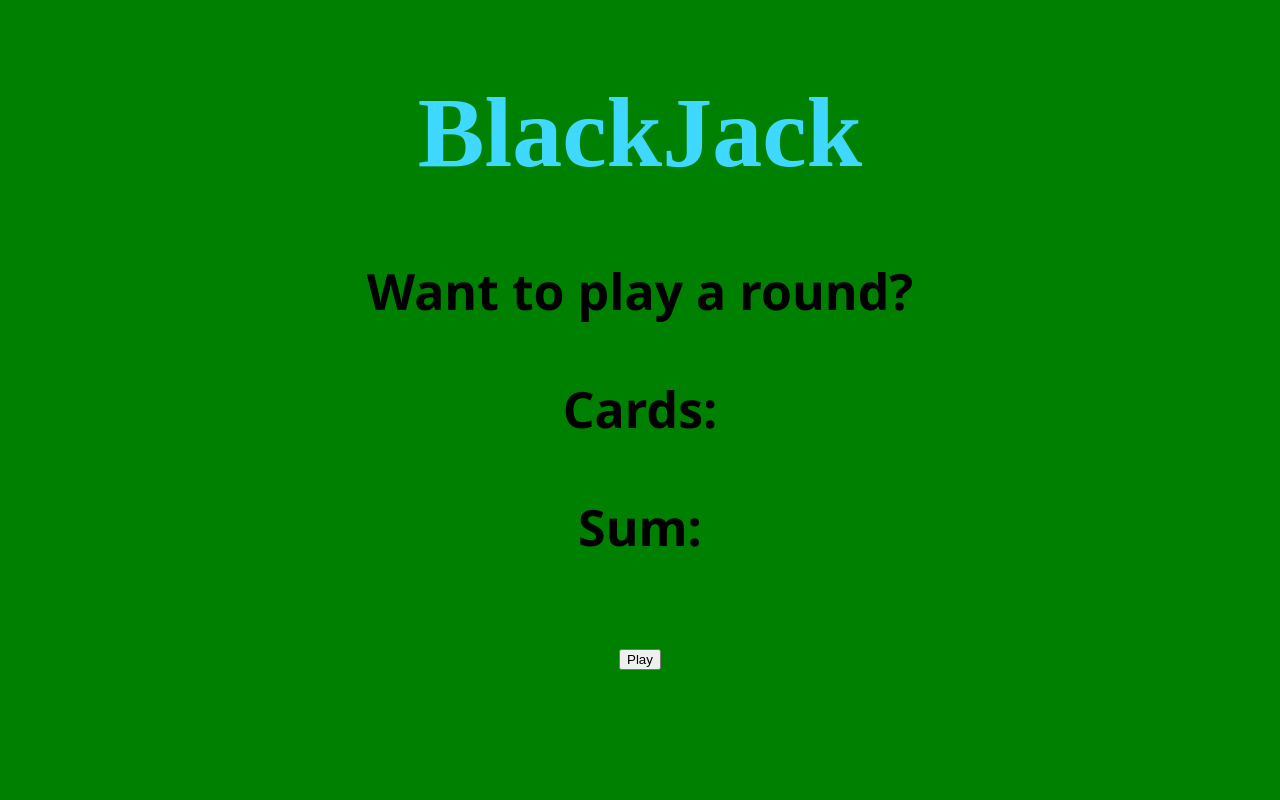
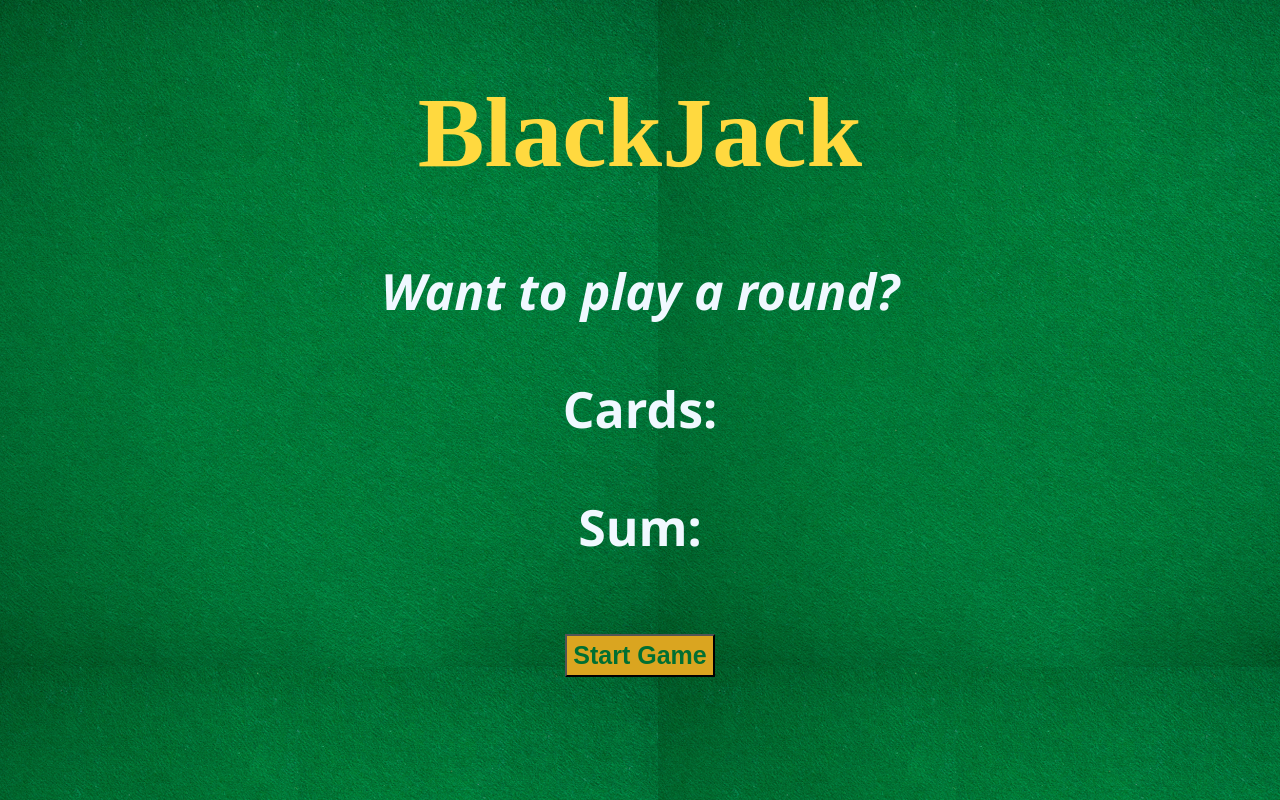
Before and after one commit to Rishab1023/blackjack-game, a plain HTML site: page index.html in a window 1280 px wide. Drawn offline with Linux system fonts and the light colour scheme.

Commit message:
Update BlackJack UI and game logic
Refactored the game start logic into a startGame function and updated the button label in index.html. Improved styling in style.css, including a new background image (table.png), color adjustments, and button enhancements. Added a new table.png asset for the background.

```diff
--- a/index.html
+++ b/index.html
@@ -8,13 +8,15 @@
 </head>
 <body>
   <div class="body">
+    <div class="subelements">
       <h1 id="BlackJackEl">BlackJack</h1>
       <div class="elements">
       <p id="messageEl">Want to play a round?</p>
       <p id="cardsEl">Cards: </p>
       <p id="sumEL">Sum: </p>
-      <button onclick="Play()">Play</button>
+      <button onclick="startGame()">Start Game</button>
       </div>
+    </div>
   </div>
   <script src="index.js"></script>
 </body>
--- a/index.js
+++ b/index.js
@@ -1,12 +1,16 @@
-let firstcard = 11;
+let firstcard = 10;
 let secondcard = 11;
 let sum = firstcard + secondcard
 let hasBlackjack = false
 let isAlive = true
 // console.log(sum);
 let message = "";
+// console.log(hasBlackjack);
+// console.log(isAlive);
 
-if (sum < 21) {
+function startGame() {
+  console.log(firstcard, "" ,secondcard);
+  if (sum < 21) {
   message = "Do you want to draw another card?"
 } else if (sum === 21) {
   message = "Congrats, You have won"
@@ -15,16 +19,5 @@ if (sum < 21) {
   message = "You have lost"
   isAlive = false
 }
-
-// console.log(hasBlackjack);
-// console.log(isAlive);
-
 console.log(message);
-
-let blackjackEl = document.getElementById("BlackJackEl");
-let cardsEl = document.getElementById("cardsEl");
-let sumEl = document.getElementById("sumEl");
-
-// function Play() {
-//   cardsEl.innerText =
-// }
+}
--- a/style.css
+++ b/style.css
@@ -1,5 +1,5 @@
 body{
-  background-color: green;
+  background-image: url(table.png);
   display: flex;
   text-align: center;
 }
@@ -10,11 +10,29 @@ body{
   font-size: 50px;
 }
 h1{
- color: rgb(63, 217, 255);
+ color: rgb(255, 217, 63);
 }
 .elements{
-  font: bold;
   font-weight: bold;
   font-family: 'Segoe UI', Tahoma, Geneva, Verdana, sans-serif;
 }
-button{}
+.subelements{
+  color: aliceblue;
+}
+#messageEl{
+  font-style: italic;
+}
+button{
+
+  background-color: goldenrod;
+  color: #016f32;
+  width: 150px;
+  padding: 5px;
+  margin: 10px;
+  font-size: 25px;
+  font-weight: 600;
+}
+button:hover{
+  background-color: rgb(79, 79, 79);
+  color: aliceblue;
+}
```
Also changed, not shown: table.png (added).
